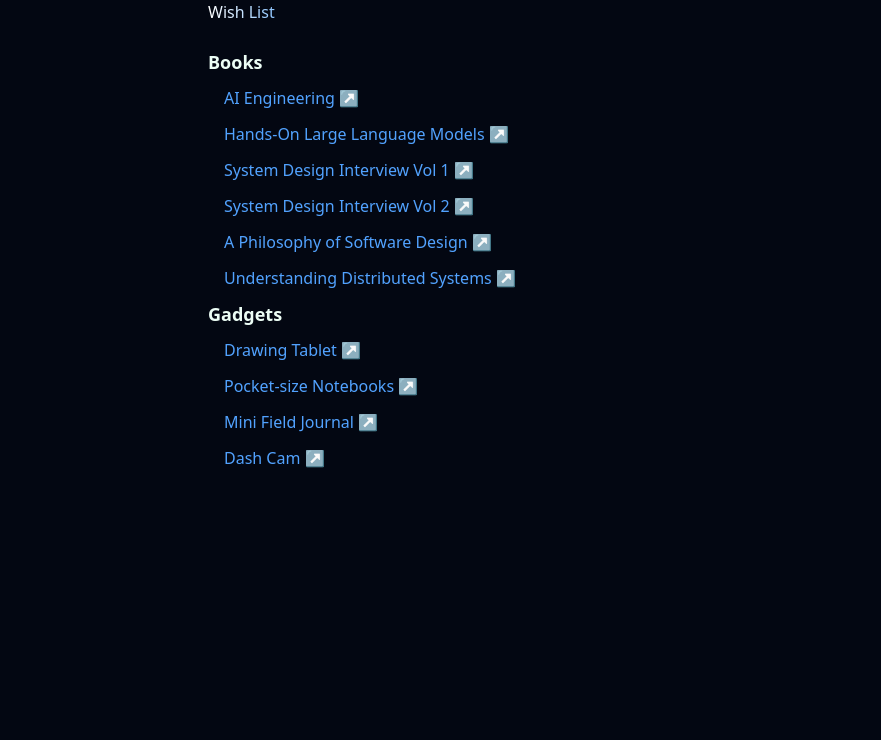
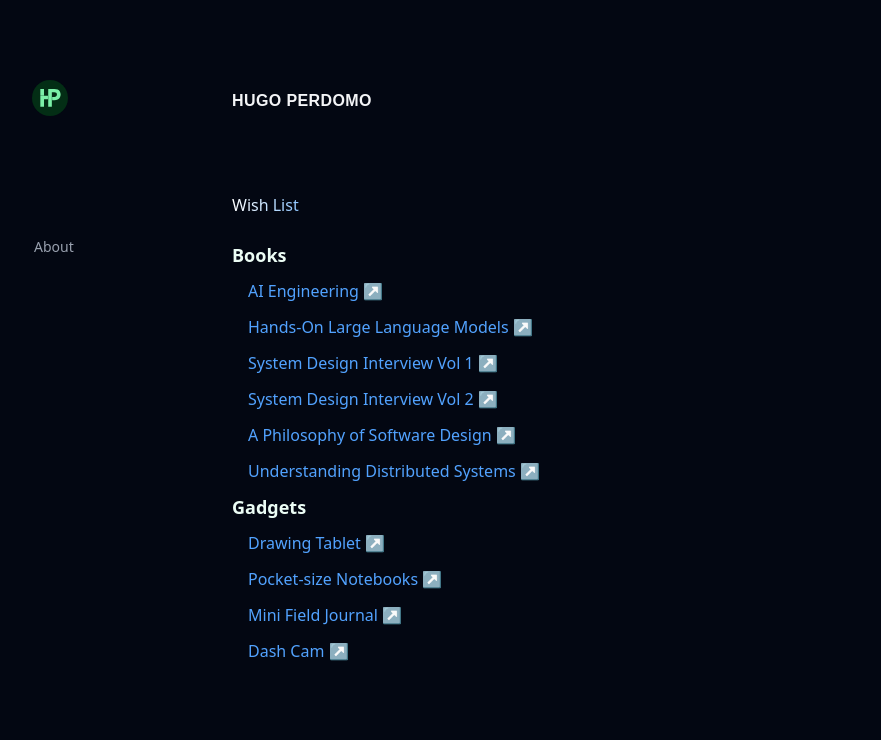
Before and after one commit to abouthugo/web-wizardry, an Astro site: page /wish-list in a window 1280 px wide. Shown: the top 740 px of the page, without its empty margins (96-977 px from the left). Built offline with nearby package versions, Linux system fonts and the light colour scheme; Astro itself is replaced by a stand-in of ours; a web font is replaced by a local one.

Commit message:
overhaul on main layout

```diff
--- a/src/layouts/MainLayout.astro
+++ b/src/layouts/MainLayout.astro
@@ -1,6 +1,10 @@
 ---
+import "@fontsource-variable/zalando-sans-expanded";
 import "../styles/global.css";
 import Head from "../components/Head.astro";
+import Logo from "../images/logo.svg";
+import Navigation from "../components/Navigation.astro";
+import Footer from "../components/Footer.astro";
 
 interface Props {
   title?: string;
@@ -13,7 +17,40 @@
     <meta charset="utf-8" />
     <Head title={title} />
   </head>
-  <body class="mx-auto max-w-2xl">
-    <slot />
-  </body>
+  <div
+    class="lg_mt-32 mx-4 mt-8 mb-40 flex max-w-5xl flex-col md:mt-20 md:flex-row lg:mx-auto"
+  >
+    <aside class="-mx-4 md:mx-0 md:w-[200px] md:shrink-0 md:px-0">
+      <div class="lg:sticky lg:top-20">
+        <div
+          class="mb-2 flex flex-col items-start space-y-10 px-4 md:mb-20 md:flex-row md:px-0"
+        >
+          <a href="/" class="text-green-950">
+            <Logo class="h-9 w-9" />
+          </a>
+          <h1
+            class="font-zalando font-lg mt-[9px] font-semibold tracking-wide uppercase md:hidden"
+          >
+            <a href="/">Hugo Perdomo</a>
+          </h1>
+        </div>
+      </div>
+      <Navigation />
+    </aside>
+    <main class="mt-6 flex min-w-0 flex-auto flex-col md:mt-0">
+      <h1
+        class="font-zalando font-lg mt-[9px] mb-20 hidden font-semibold tracking-wide text-gray-100 uppercase md:block"
+      >
+        <a href="/">Hugo Perdomo</a>
+      </h1>
+      <div class="flex-auto">
+        <div class="flex flex-1 items-start space-x-4">
+          <div class="w-full md:w-9/12">
+            <slot />
+          </div>
+        </div>
+      </div>
+      <Footer />
+    </main>
+  </div>
 </html>
```
